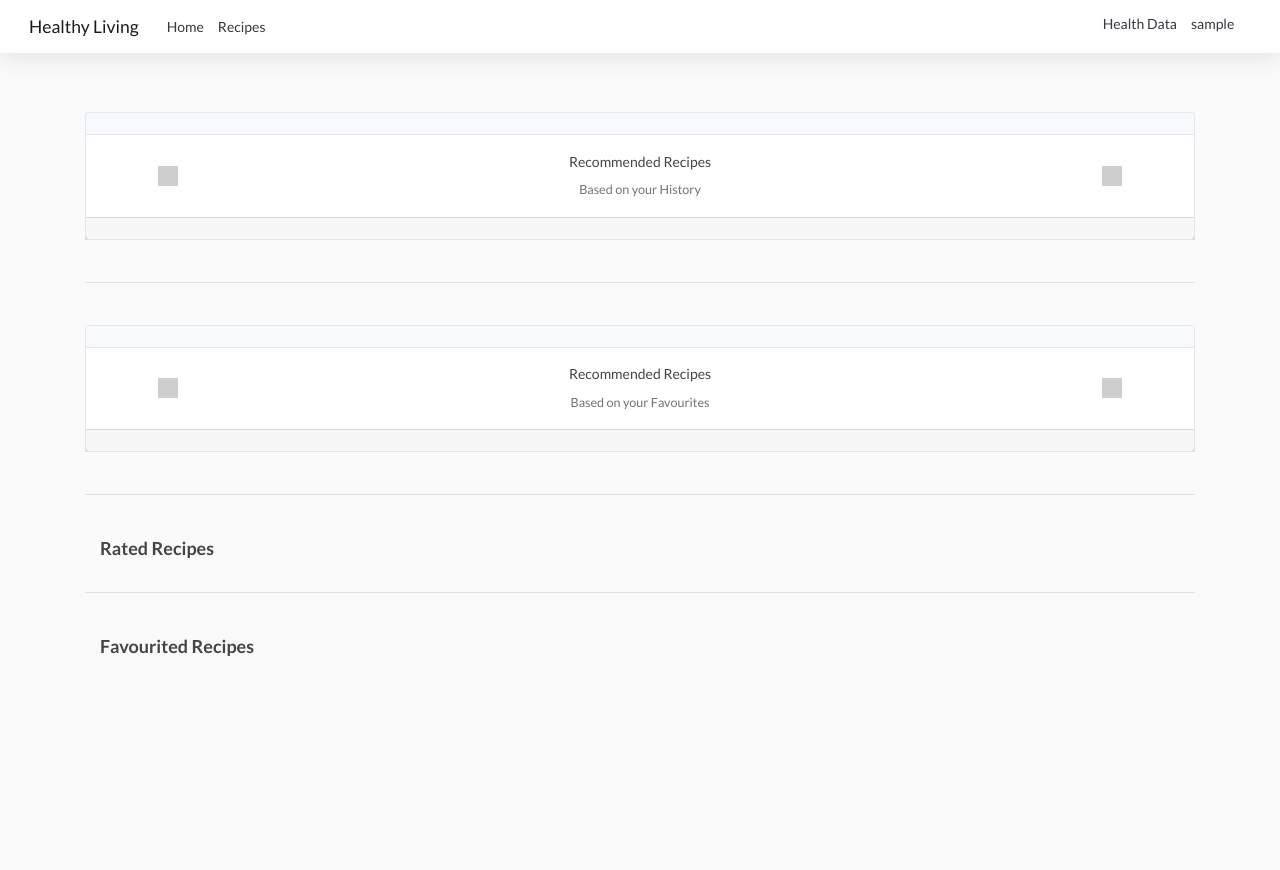
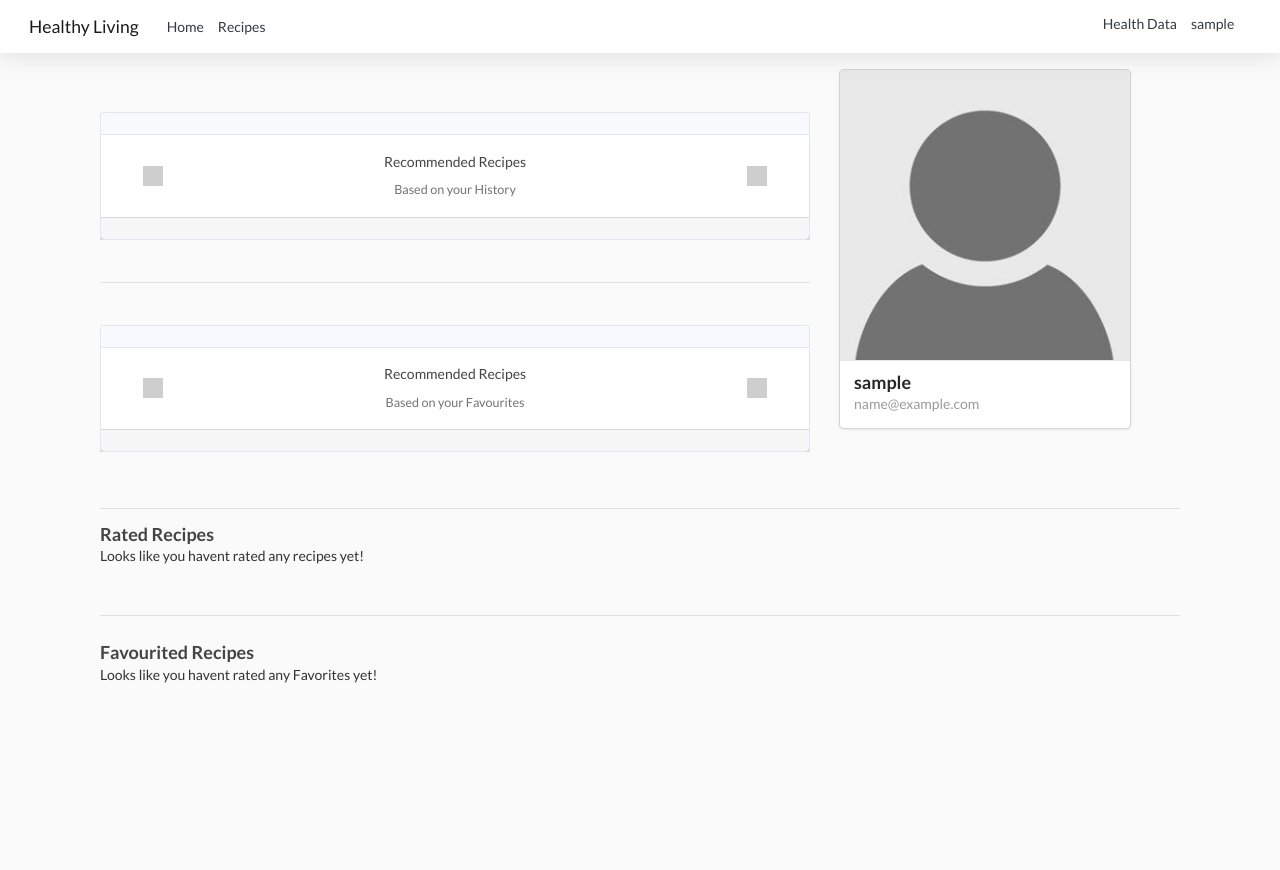
Before and after one commit to I3iGM0/RecipeRecommendationSystem, a Django app: page / in a window 1280 px wide. Run offline with Django 3.2, Linux system fonts and the light colour scheme; the visitor is signed in with stand-in values (Sample User, id 1); data that the repository does not hold is empty; parts of the project's set-up code (start-up, migrations or seed data) failed here and were passed over; some libraries are stand-ins or nearby versions; grey boxes are pictures that could not be loaded.

Commit message:
Changes to home page

```diff
--- a/HealthyLiving/static/HealthyLiving/main.css
+++ b/HealthyLiving/static/HealthyLiving/main.css
@@ -310,3 +310,9 @@ form .btn-user {
 .rating-stars ul > li.star.selected > i.fa {
   color:#FF912C;
 }
+.carousel-inner img {
+    max-width:100%;
+    max-height:100%;
+    width: auto;
+    height: auto;
+}
--- a/HealthyLiving/templates/HealthyLiving/base.html
+++ b/HealthyLiving/templates/HealthyLiving/base.html
@@ -79,23 +79,6 @@
         </div>
       </div>
     </nav>
-
-    <div class="view intro-2">
-      <div class="full-bg-img">
-        <div class="mask rgba-black-strong flex-center">
-          <div class="container">
-            <div class="white-text text-center wow fadeInUp">
-              <h2>This Navbar isn't fixed</h2>
-              <h5>When you scroll down it will disappear</h5>
-              <br>
-              <p>Full page intro with background image will be always displayed in full screen mode, regardless
-                of device </p>
-            </div>
-          </div>
-        </div>
-      </div>
-    </div>
-
   </header>
   <main role="main" >
       {% if messages %}
@@ -105,9 +88,10 @@
         </div>
         {% endfor %}
       {% endif %}
-
-      {% block content %}
-      {% endblock %}
+      <div class="container">
+        {% block content %}
+        {% endblock %}
+      </div>
   </main>
     <script src="https://cdn.jsdelivr.net/npm/popper.js@1.16.0/dist/umd/popper.min.js" integrity="sha384-Q6E9RHvbIyZFJoft+2mJbHaEWldlvI9IOYy5n3zV9zzTtmI3UksdQRVvoxMfooAo" crossorigin="anonymous"></script>
     <script src="https://stackpath.bootstrapcdn.com/bootstrap/4.4.1/js/bootstrap.min.js" integrity="sha384-wfSDF2E50Y2D1uUdj0O3uMBJnjuUD4Ih7YwaYd1iqfktj0Uod8GCExl3Og8ifwB6" crossorigin="anonymous"></script>
--- a/HealthyLiving/templates/HealthyLiving/home.html
+++ b/HealthyLiving/templates/HealthyLiving/home.html
@@ -2,8 +2,9 @@
 
 {% block content %}
   {% if user.is_authenticated %}
-
   <div class="container">
+    <div class="row">
+      <div class="col-xl-8">
             <section class="my-5">
               <div id="carouselExampleCaptions" class="carousel slide" data-ride="carousel">
               <ol class="carousel-indicators">
@@ -107,44 +108,67 @@
               </a>
             </div>
           </section>
+        </div>
+      <div class="col-xl-4 col-md-auto">
+        <div class="ui card">
+          <a class="image" href="#">
+            <img src="{{ user.profile.image.url }}">
+          </a>
+          <div class="content">
+            <a class="header">{{ user.username }}</a>
+            <div class="meta">
+              <a>{{ user.email }}</a>
+            </div>
+          </div>
+        </div>
+      </div>
+    </div>
+    <hr class="my-3">
+    <div class="row">
       <hr class="my-5">
         <div class="container">
           <h3>Rated Recipes</h3>
-          <div class="ui four cards">
+              {% if Rated %}
+              <div class="card-deck">
                 {% for recipe in Rated %}
-              <div class="card">
-                <div class="image">
-                  <img class="recipeimg">
+                <div class="card border-light mb-3" style="max-width: 18rem;">
+                  <div class="card-header bg-transparent">{{recipe.recipeID}}</div>
+                  <div class="card-body">
+                    <h5 class="card-title">{{recipe.recipeID}}</h5>
+                    <p class="card-text"><a href="{% url 'getRecipe' recipe.recipeID.id%}"> View Recipe!</a></p>
                   </div>
-                <div class="content">
-                  <a class="" href="{% url 'getRecipe' recipe.recipeID.id%}">{{recipe.recipeID}}</a>
-                </div>
-                <div class="extra">
-                  Rating:
+                  <div class="card-footer bg-transparent">
                     <div class="ui star rating" data-rating= "{{recipe.rating}}"></div>
                   </div>
                 </div>
                 {% endfor %}
                 </div>
+              {% else %}
+                Looks like you havent rated any recipes yet!
+              {% endif %}
         </div>
-        <hr class="my-5">
         <div class="container">
+          <hr class="my-2">
           <h3>Favourited Recipes</h3>
-          <div class="ui four cards">
+          {% if Favorites %}
+          <div class="card-deck">
             {% for recipe in Favorites %}
-              <div class="card">
-                <div class="image">
-                  <img class="recipeimg">
+            <div class="card border-light mb-3" style="max-width: 18rem;">
+              <div class="card-header bg-transparent">{{recipe.recipeID}}</div>
+              <div class="card-body">
+                <h5 class="card-title">Success card title</h5>
+                <p class="card-text"><a href="{% url 'getRecipe' recipe.recipeID.id%}"> View Recipe!</a></p>
               </div>
-                <div class="content">
-                  <a class="" href="{% url 'getRecipe' recipe.recipeID.id%}">{{recipe.recipeID}}</a>
-                </div>
-                <div class="extra">
-                </div>
+              <div class="card-footer bg-transparent"></div>
             </div>
             {% endfor %}
             </div>
+          {% else %}
+            Looks like you havent rated any Favorites yet!
+          {% endif %}
         </div>
+    </div>
+
   </div>
 
   {% else %}
--- a/HealthyLiving/templates/HealthyLiving/recipe_detail.html
+++ b/HealthyLiving/templates/HealthyLiving/recipe_detail.html
@@ -83,6 +83,7 @@
             method : "GET",
             success : function (data){
               console.log(data['items']['0']['link'])
+              console.log(url)
               $('.card-img-top').attr('src',data['items']['0']['link']);
             }
           })
--- a/HealthyLiving/templates/HealthyLiving/test.html
+++ b/HealthyLiving/templates/HealthyLiving/test.html
@@ -42,7 +42,7 @@
         {% endfor %}
         </div>
     </div>
-
+    <br>
     <div class="card-columns">
       {% for recipe in Favorites %}
       <div class="card">
@@ -57,7 +57,9 @@
       </div>
       {% endfor %}
     </div>
+    <br>
   </div>
+
 
     <script>
       $(document).ready(function(){
--- a/HealthyLiving/views.py
+++ b/HealthyLiving/views.py
@@ -75,7 +75,8 @@ def home(request):
 
     favlist = []
     recentlist = []
-
+    messageFav = ""
+    messageRecent = ""
     try:
         #Check to see if the record exists by date to prevent duplicates
         fav = Favourites.objects.filter(user = request.user).latest('id')
@@ -89,6 +90,7 @@ def home(request):
         favlist = list(favLs)
         print(favlist)
     except Favourites.DoesNotExist:
+        messageFav = "None for favourites"
         print("None for favourites")
 
     try:
@@ -105,6 +107,7 @@ def home(request):
         recentlist = list(foodLs)
         print(recentlist)
     except RecentlyViewed.DoesNotExist:
+        messageRecent = "None for recentlist"
         print("None for recentlist")
 
     userRatings = Rated.objects.filter(user = request.user)[:5]
@@ -115,9 +118,10 @@ def home(request):
         'Favourite' : recentlist,
         'Rated' : list(userRatings),
         'Favorites' : list(userfav),
+        'messagefav': messageFav,
+        'messagerecent':messageRecent,
     }
     return render(request,'HealthyLiving/home.html',Context)
-
 
 def search(request):
     recipe_filter = searchFilter(request.GET, queryset=Recipe.objects.all())
@@ -220,12 +224,13 @@ def rating(request , pk):
     recipe = Recipe.objects.get(pk = request.POST['recipeID'])
     rating = request.POST['rating']
     recipeName = recipe.Title
-    print(Rated.objects.all().order_by('-rating'))
-    reciperecord = Recipe.objects.get(pk=request.POST['recipeID'])
-    reciperecord.avgRating = rating  # change field
-    reciperecord.save() # this will update only
+    #print(Rated.objects.all().order_by('-rating'))
+
     try:
         #Check to see if the record exists by date to prevent duplicates
+        reciperecord = Recipe.objects.get(pk=request.POST['recipeID'])
+        reciperecord.avgRating = rating  # change field
+        reciperecord.save() # this will update only
         Rated.objects.get(recipeID = recipe ,user=request.user)
         return JsonResponse({
             'recieved' : 'Yes but record already exists',
```
Also changed, not shown: HealthyLiving/templates/HealthyLiving/recipes.html (+8 -7 lines), HealthyLiving/templates/HealthyLiving/search.html (+10 -9 lines), Users/templates/Users/profile.html (+2 -15 lines). Lines whose indentation alone changed are shown as unchanged.
